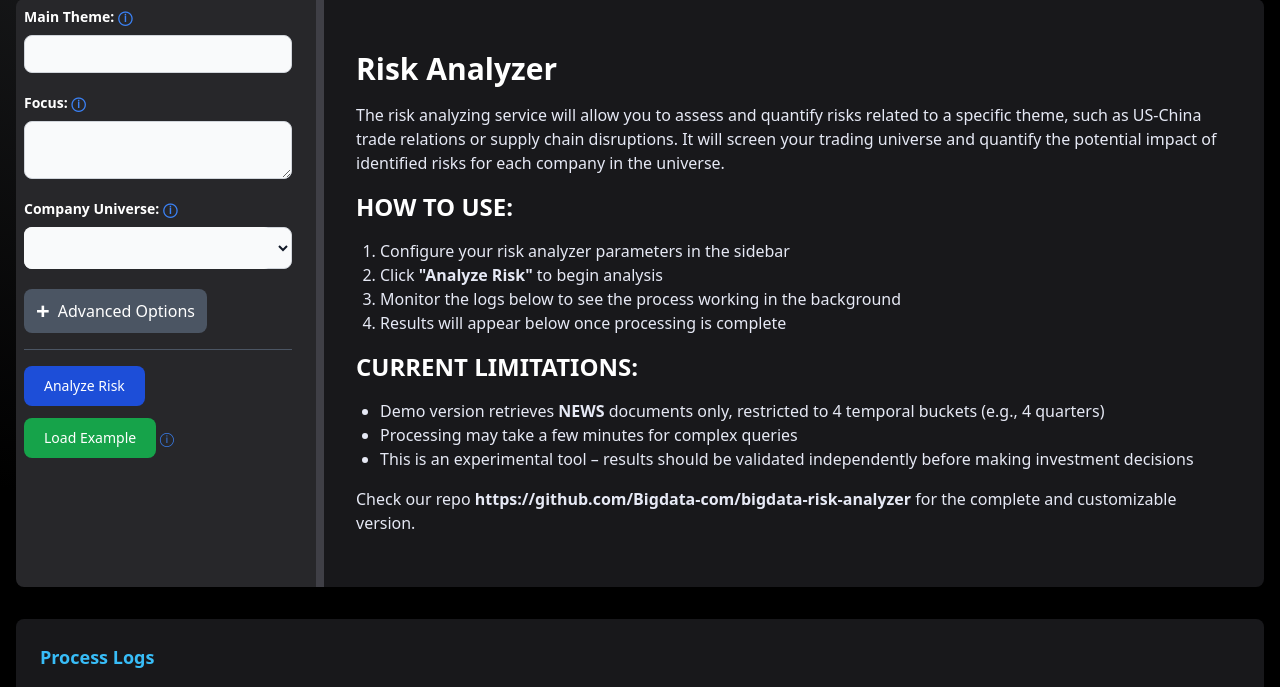
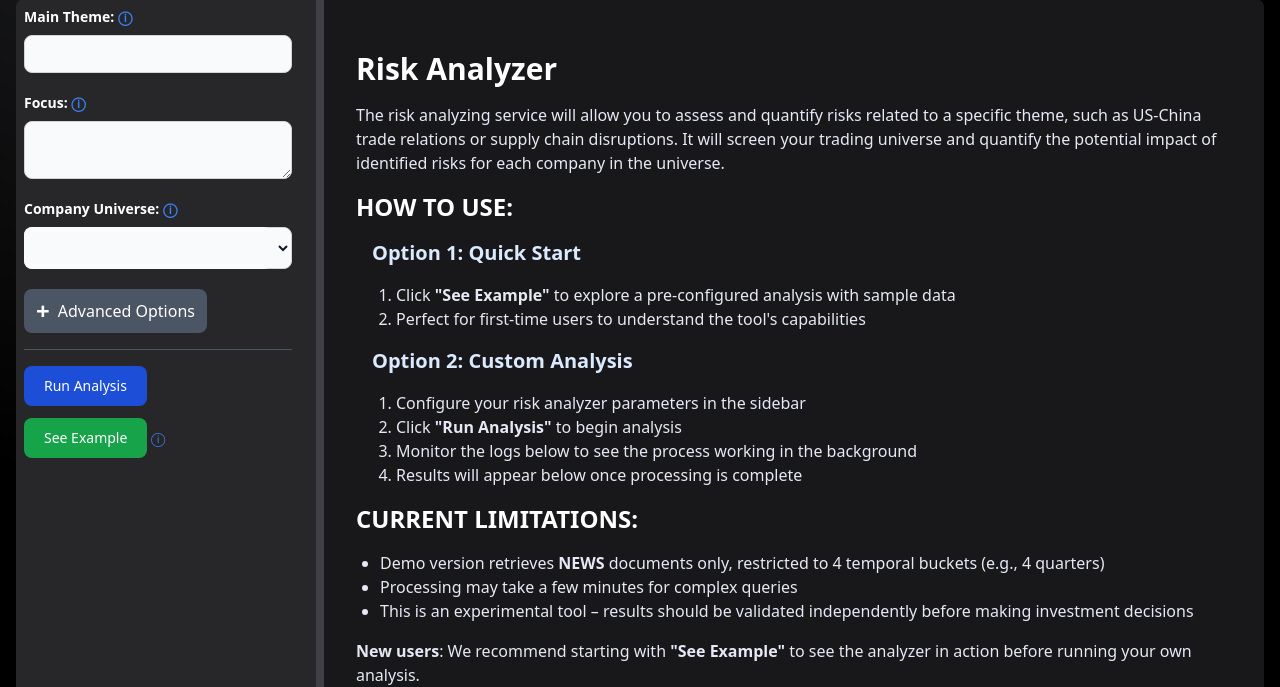
Before and after one commit to Bigdata-com/bigdata-risk-analyzer, a Python web app: template bigdata_risk_analyzer/templates/api/index.html.jinja in a window 1280 px wide. Shown: the part 106-793 px from the top of the page. Run offline with Jinja, Linux system fonts and the light colour scheme; the template is opened without the code that fills it, so the values that code supplies are empty; some libraries are stand-ins or nearby versions.

Commit message:
modified FE text and style. analyze risk -> run analysis, load example -> see example

```diff
--- a/bigdata_risk_analyzer/static/scripts/form.js
+++ b/bigdata_risk_analyzer/static/scripts/form.js
@@ -42,7 +42,7 @@ document.getElementById('riskForm').onsubmit = async function (e) {
             output.innerHTML = `<span class="error">❌ Error: Company Universe is required.</span>`;
             output.classList.add('error');
             submitBtn.disabled = false;
-            submitBtn.textContent = 'Analyze Risk';
+            submitBtn.textContent = 'Run Analysis';
             return;
         }
         const start_date = document.getElementById('start_date').value;
@@ -98,7 +98,7 @@ document.getElementById('riskForm').onsubmit = async function (e) {
                 output.innerHTML = '<span class="error">❌ Invalid JSON for control entities.</span>';
                 output.classList.add('error');
                 submitBtn.disabled = false;
-                submitBtn.textContent = 'Analyze Risk';
+                submitBtn.textContent = 'Run Analysis';
                 return;
             }
         }
@@ -175,7 +175,7 @@ document.getElementById('riskForm').onsubmit = async function (e) {
                         }
                         spinner.style.display = 'none';
                         submitBtn.disabled = false;
-                        submitBtn.textContent = 'Analyze Risk';
+                        submitBtn.textContent = 'Run Analysis';
                         return;
                     }
                 } catch (err) {
@@ -191,7 +191,7 @@ document.getElementById('riskForm').onsubmit = async function (e) {
         output.innerHTML = `<span class="error">❌ Error: ${err.message}</span>`;
         output.classList.add('error');
         submitBtn.disabled = false;
-        submitBtn.textContent = 'Analyze Risk';
+        submitBtn.textContent = 'Run Analysis';
         spinner.style.display = 'none';
     }
 };
--- a/bigdata_risk_analyzer/templates/api/index.html.jinja
+++ b/bigdata_risk_analyzer/templates/api/index.html.jinja
@@ -193,11 +193,12 @@
         </div>
         <hr class="my-4 border-gray-600">
         <button type="submit"
-          class="text-white bg-blue-700 hover:bg-blue-800 focus:ring-4 focus:outline-none focus:ring-blue-300 font-medium rounded-lg text-md w-full sm:w-auto px-5 py-2.5 text-center mb-3">Analyze
-          Risk</button>
+          class="text-white bg-blue-700 max-w-[140px] hover:bg-blue-800 focus:ring-4 focus:outline-none focus:ring-blue-300 font-medium rounded-lg text-md w-full sm:w-auto px-5 py-2.5 text-center mb-3">Run
+          Analysis
+        </button>
         <div>
           <button type="button" id="loadExampleBtn"
-            class="text-white  bg-green-600 hover:bg-green-800 font-medium rounded-lg text-md w-full sm:w-auto px-5 py-2.5 text-center">Load
+            class="text-white max-w-[140px] bg-green-600 hover:bg-green-800 font-medium rounded-lg text-md w-full sm:w-auto px-5 py-2.5 text-center">See
             Example</button>
           <button type="button" class="text-blue-500 text-sm" onclick="showInfoModal('load_example')"
             title="Info about Load Example">ⓘ</button>
@@ -227,9 +228,15 @@
         </p>
 
         <h2 class="text-2xl font-bold text-white mb-4">HOW TO USE:</h2>
-        <ol class="list-decimal mb-4 pl-6">
+        <h2 class="text-xl font-bold text-blue-100 mb-4 pl-4">Option 1: Quick Start</h2>
+        <ol class="list-decimal mb-4 pl-10">
+          <li>Click <strong>"See Example"</strong> to explore a pre-configured analysis with sample data</li>
+          <li>Perfect for first-time users to understand the tool's capabilities</li>
+        </ol>
+        <h2 class="text-xl font-bold text-blue-100 mb-4 pl-4">Option 2: Custom Analysis</h2>
+        <ol class="list-decimal mb-4 pl-10">
           <li>Configure your risk analyzer parameters in the sidebar</li>
-          <li>Click <strong>"Analyze Risk"</strong> to begin analysis</li>
+          <li>Click <strong>"Run Analysis"</strong> to begin analysis</li>
           <li>Monitor the logs below to see the process working in the background</li>
           <li>Results will appear below once processing is complete</li>
         </ol>
@@ -242,6 +249,9 @@
           <li>This is an experimental tool – results should be validated independently before making investment
             decisions</li>
         </ul>
+
+        <p><strong>New users</strong>: We recommend starting with <strong>"See Example"</strong> to see the analyzer in action before
+          running your own analysis.<br></p>
 
         <p class="">
           Check our repo
```
